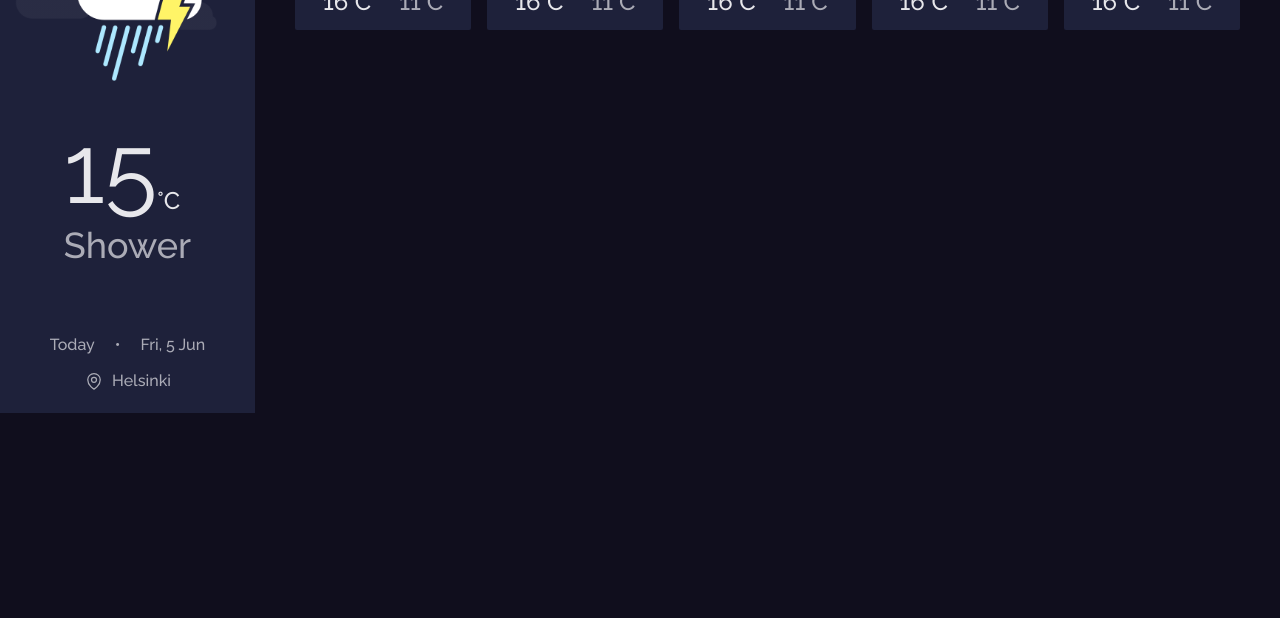
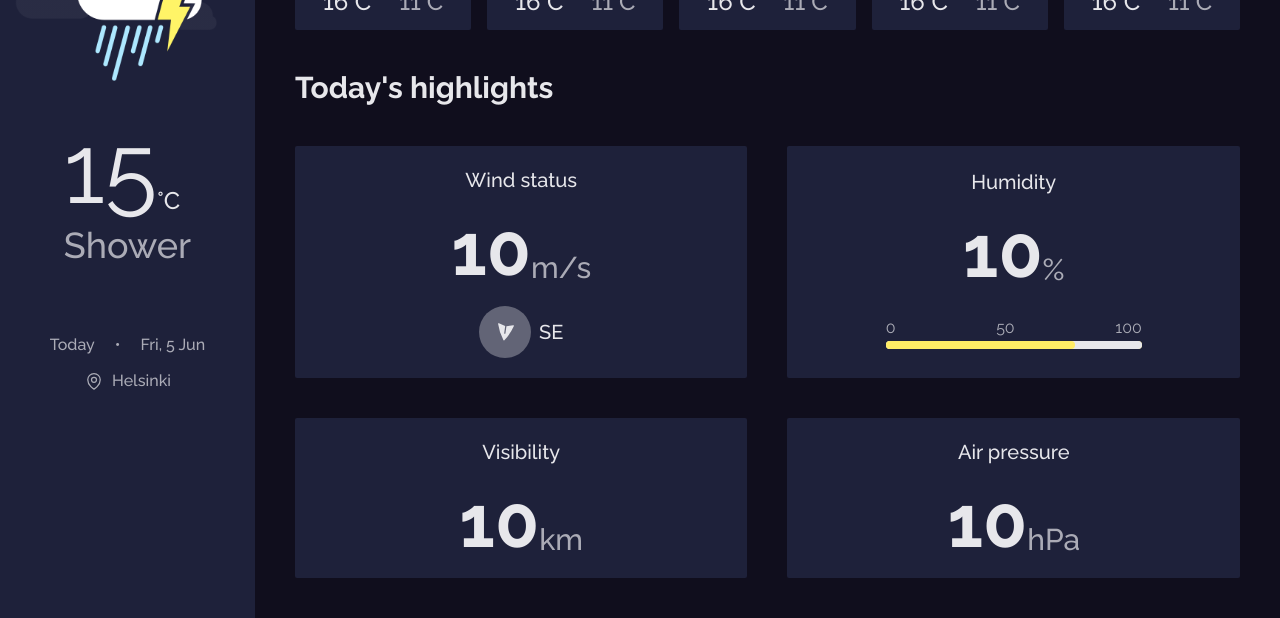
Before and after one commit to End313234/weather-app-challenge, a Next.js app: page / in a window 1280 px wide. Shown: the part 241-859 px from the top of the page. Before the commit the page ends 800 px from the top, so only its background shows below. Built offline with nearby package versions, Linux system fonts and the light colour scheme.

Commit message:
feat: implement current weather stats

```diff
--- a/src/styles/globals.css
+++ b/src/styles/globals.css
@@ -18,7 +18,7 @@ h3 {
 }
 
 h1 {
-	@apply text-8xl;
+	@apply text-3xl font-bold;
 }
 
 h3 {
@@ -31,6 +31,19 @@ p {
 
 button {
 	@apply py-3 px-7 text-white bg-zinc-500 rounded-sm transition-all hover:brightness-90;
+}
+
+progress {
+	@apply bg-yellow-300 rounded-full h-2 min-w-[20vw];
+}
+progress::-webkit-progress-bar {
+	@apply bg-zinc-200 rounded-full h-2;
+}
+progress::-webkit-progress-value {
+	@apply bg-yellow-300 rounded-full h-2;
+}
+progress::-moz-progress-bar {
+	@apply bg-yellow-300 rounded-full h-2;
 }
 
 .bg-cloud-pattern {
--- /dev/null
+++ b/src/utils/convert-degrees-to-cardinal.ts
@@ -0,0 +1,30 @@
+import { isBetweenRange, NumericRange } from "./range";
+
+export const convertDegreesToCardinal = (degrees: number) => {
+	const degreesModule = Math.abs(degrees);
+
+	const directions = ["N", "NNE", "NE", "ENE", "E", "ESE", "SE", "SSE", "S", "SSW", "SW", "WSW", "W", "WNW", "NW", "NNW", "N"];
+	const directionsWithDegrees = directions.map((direction, index) => {
+		return {
+			direction,
+			degrees: 0 + 22.5 * index
+		}
+	})
+	const quantityOfDirections = directions.length;
+
+	let rightDirectionIndex = -1;
+
+	directionsWithDegrees.forEach((element, index) => {
+		const nextIndex = index + 1 === quantityOfDirections ? index : index + 1
+		const directionRange: NumericRange = {
+			minimum: element.degrees,
+			maximum: directionsWithDegrees[nextIndex].degrees
+		}
+
+		if (isBetweenRange(directionRange, degreesModule)) {
+			rightDirectionIndex = index;
+		}
+	})
+
+	return directions[rightDirectionIndex];
+}
--- /dev/null
+++ b/src/utils/range.ts
@@ -0,0 +1,6 @@
+export interface NumericRange {
+	minimum: number;
+	maximum: number;
+}
+
+export const isBetweenRange = ({ minimum, maximum }: NumericRange, x: number) => x >= minimum && x <= maximum
--- /dev/null
+++ b/src/web/components/highlight-card/index.tsx
@@ -0,0 +1,62 @@
+import { PaperAirplaneIcon } from "@heroicons/react/24/solid";
+import { FC } from "react";
+import { convertDegreesToCardinal } from "utils/convert-degrees-to-cardinal";
+
+interface HighlightCardProps {
+	type: 0 | 1 | 2 | 3;
+}
+
+export const HighlightCard: FC<HighlightCardProps> = ({ type }) => {
+	const cardTypes = [
+		{
+			type: "Wind status",
+			scale: "m/s"
+		},
+		{
+			type: "Humidity",
+			scale: "%"
+		},
+		{
+			type: "Visibility",
+			scale: "km"
+		},
+		{
+			type: "Air pressure",
+			scale: "hPa"
+		}
+	]
+
+	const cardType = cardTypes[type]
+
+	return (
+		<div className="bg-bluepurple-500 flex items-center gap-5 px-20 flex-1 py-5 justify-center flex-col rounded-sm transition-all hover:-translate-y-1">
+			<h3 className="text-xl">{cardType.type}</h3>
+			<div className="flex">
+				<h1 className="text-7xl">10</h1>
+				<h2 className="flex justify-end items-end text-3xl font-medium text-opacity-70">{cardType.scale}</h2>
+			</div>
+			{type === 0 && (
+				<div className="flex items-center gap-2">
+					<div className="rounded-full bg-white bg-opacity-30 p-4">
+						<PaperAirplaneIcon className="icon !text-opacity-100 rotate-[98deg]" />
+					</div>
+					<h2 className="font-medium text-xl">{convertDegreesToCardinal(-150)}</h2>
+				</div>
+			)}
+
+			{type === 1 && (
+				<div>
+					<div className="text-zinc-200 text-opacity-70 flex justify-between m-0 p-0 translate-y-2">
+						<span>0</span>
+						<span>50</span>
+						<span>100</span>
+					</div>
+					<progress
+						value={74}
+						max={100}
+					/>
+				</div>
+			)}
+		</div>
+	)
+};
--- a/src/web/pages/home/index.tsx
+++ b/src/web/pages/home/index.tsx
@@ -1,5 +1,6 @@
 import { FC, useState } from "react";
 import { FutureWeatherCard } from "web/components/future-weather-card";
+import { HighlightCard } from "web/components/highlight-card";
 import { TemperatureScaleSelector } from "web/components/temperature-scale-selector";
 import { WeatherStats } from "./weather-stats";
 
@@ -10,17 +11,26 @@ export const Home: FC = () => {
 	return (
 		<main className="flex">
 			<WeatherStats />
-			<div className="mt-5 flex flex-col items-center px-10">
+			<div className="mt-5 flex flex-col items-center px-10 gap-10">
 				<div className="flex items-end justify-end w-full">
 					<TemperatureScaleSelector scale={temperatureScale} toggleScale={setTemperatureScale} />
 				</div>
-				<div className="flex gap-4 mt-10">
+				<div className="flex gap-4">
 					<FutureWeatherCard />
 					<FutureWeatherCard />
 					<FutureWeatherCard />
 					<FutureWeatherCard />
 					<FutureWeatherCard />
 				</div>
+				<div className="flex flex-col items-start justify-start w-full">
+					<h1>Today's highlights</h1>
+					<div className="flex justify-between w-full gap-10 flex-wrap my-10">
+						<HighlightCard type={0} />
+						<HighlightCard type={1} />
+						<HighlightCard type={2} />
+						<HighlightCard type={3} />
+					</div>
+				</div>
 			</div>
 		</main>
 	);
--- a/src/web/pages/home/weather-stats/index.tsx
+++ b/src/web/pages/home/weather-stats/index.tsx
@@ -22,7 +22,7 @@ export const WeatherStats: FC = () => {
 				</div>
 				<div className="flex flex-col gap-2">
 					<div className="flex">
-						<h1>15</h1>
+						<h1 className="text-8xl font-normal">15</h1>
 						<h3 className="flex items-end">°C</h3>
 					</div>
 					<h3 className="text-opacity-70 text-4xl">Shower</h3>
```
